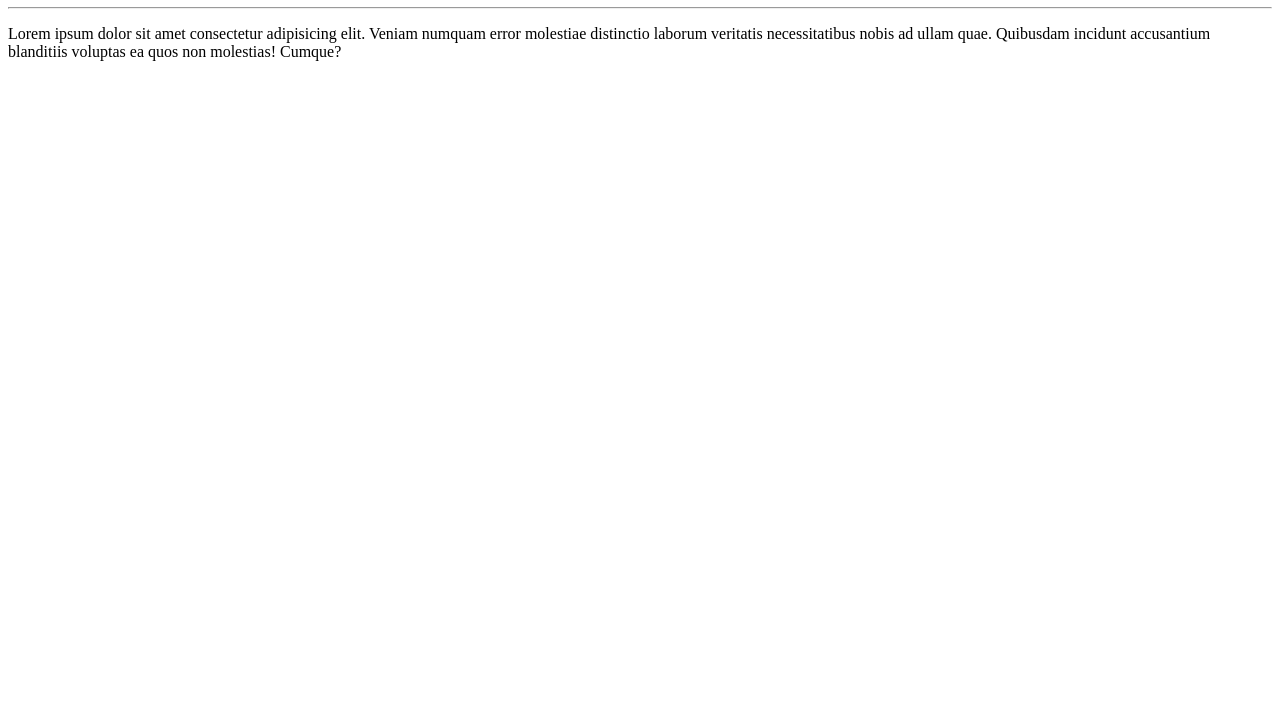
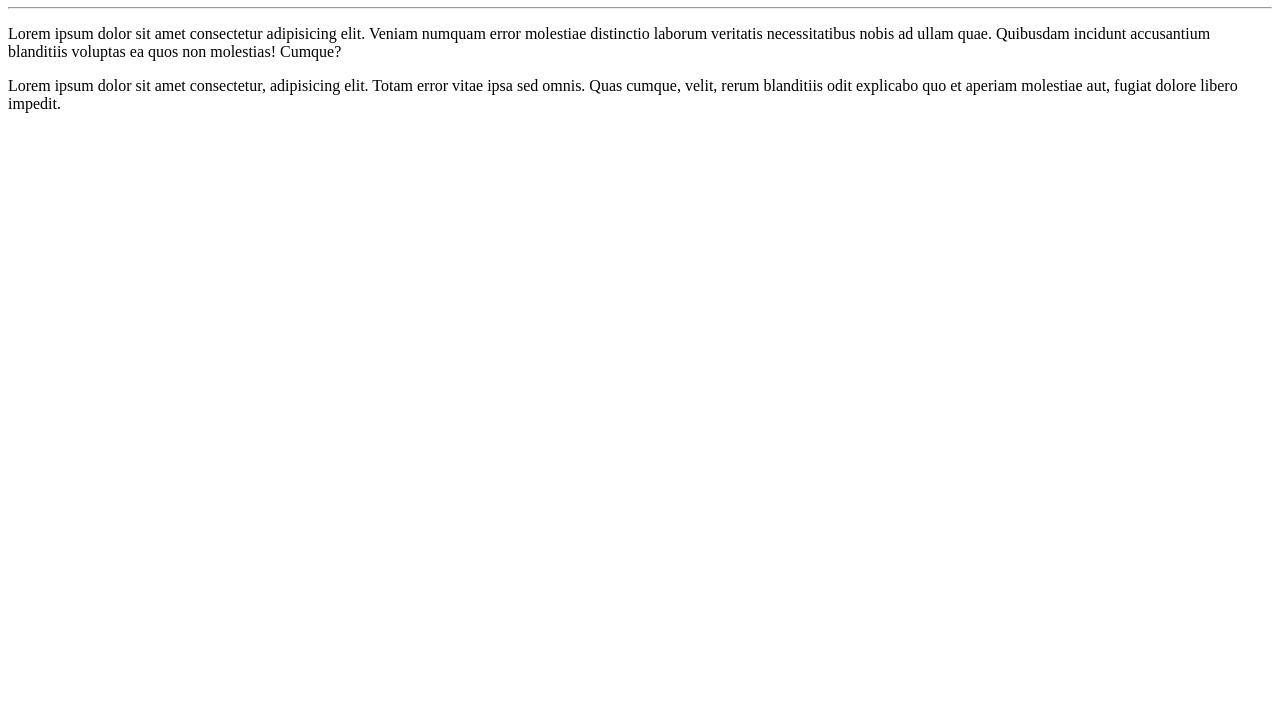
Before and after one commit to Tavares92/Ola-Mundo, a plain HTML site: page site-exemplo/index.html in a window 1280 px wide. Shown: the part 73-800 px from the top of the page. Drawn offline with Linux system fonts and the light colour scheme.

Commit message:
adicionei um paragrafo

```diff
--- a/site-exemplo/index.html
+++ b/site-exemplo/index.html
@@ -10,5 +10,6 @@
     <h1>Olá, Mundo!</h1>
     <hr>
     <p>Lorem ipsum dolor sit amet consectetur adipisicing elit. Veniam numquam error molestiae distinctio laborum veritatis necessitatibus nobis ad ullam quae. Quibusdam incidunt accusantium blanditiis voluptas ea quos non molestias! Cumque?</p>
+    <p>Lorem ipsum dolor sit amet consectetur, adipisicing elit. Totam error vitae ipsa sed omnis. Quas cumque, velit, rerum blanditiis odit explicabo quo et aperiam molestiae aut, fugiat dolore libero impedit.</p>
 </body>
 </html>
```
